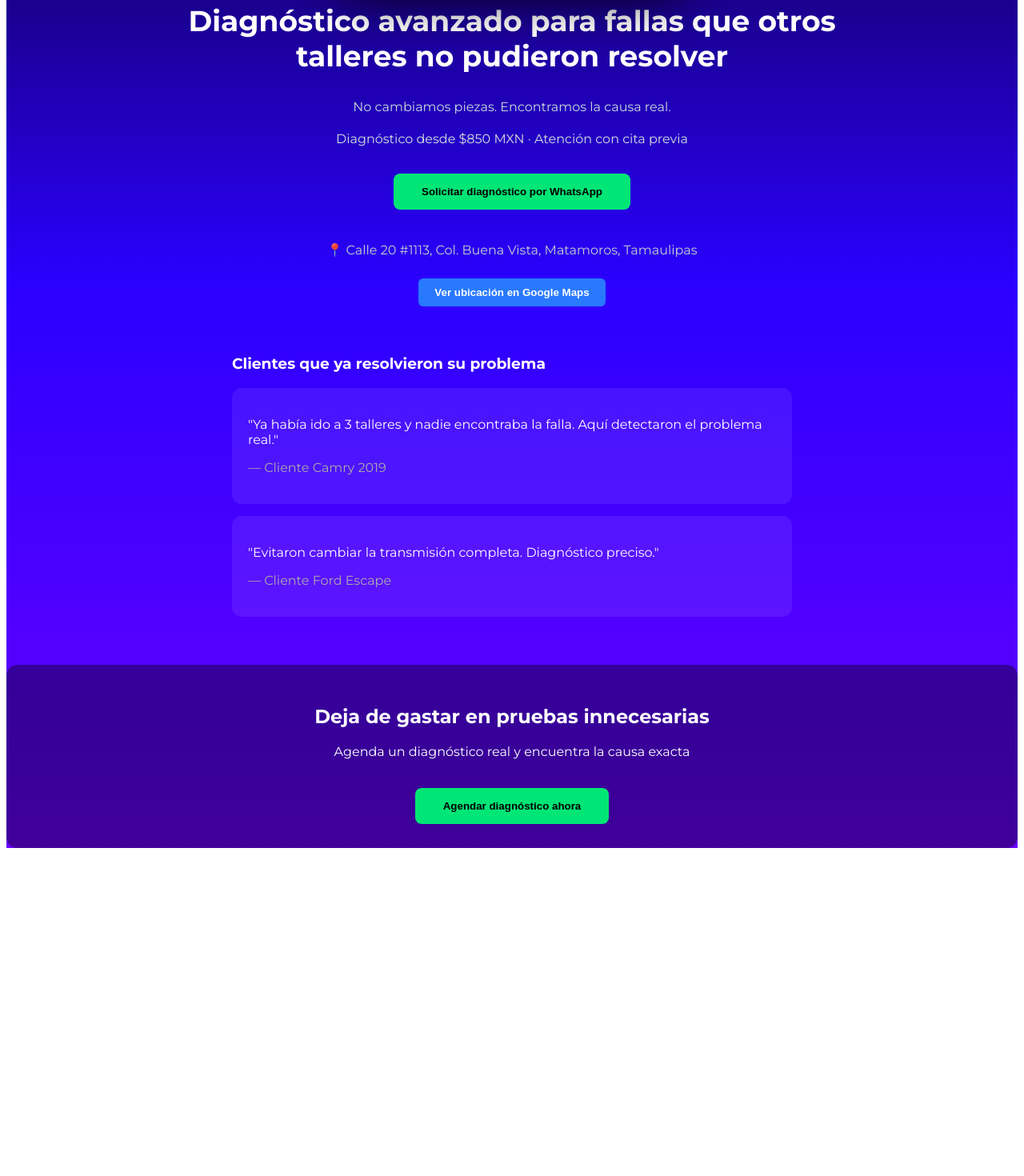
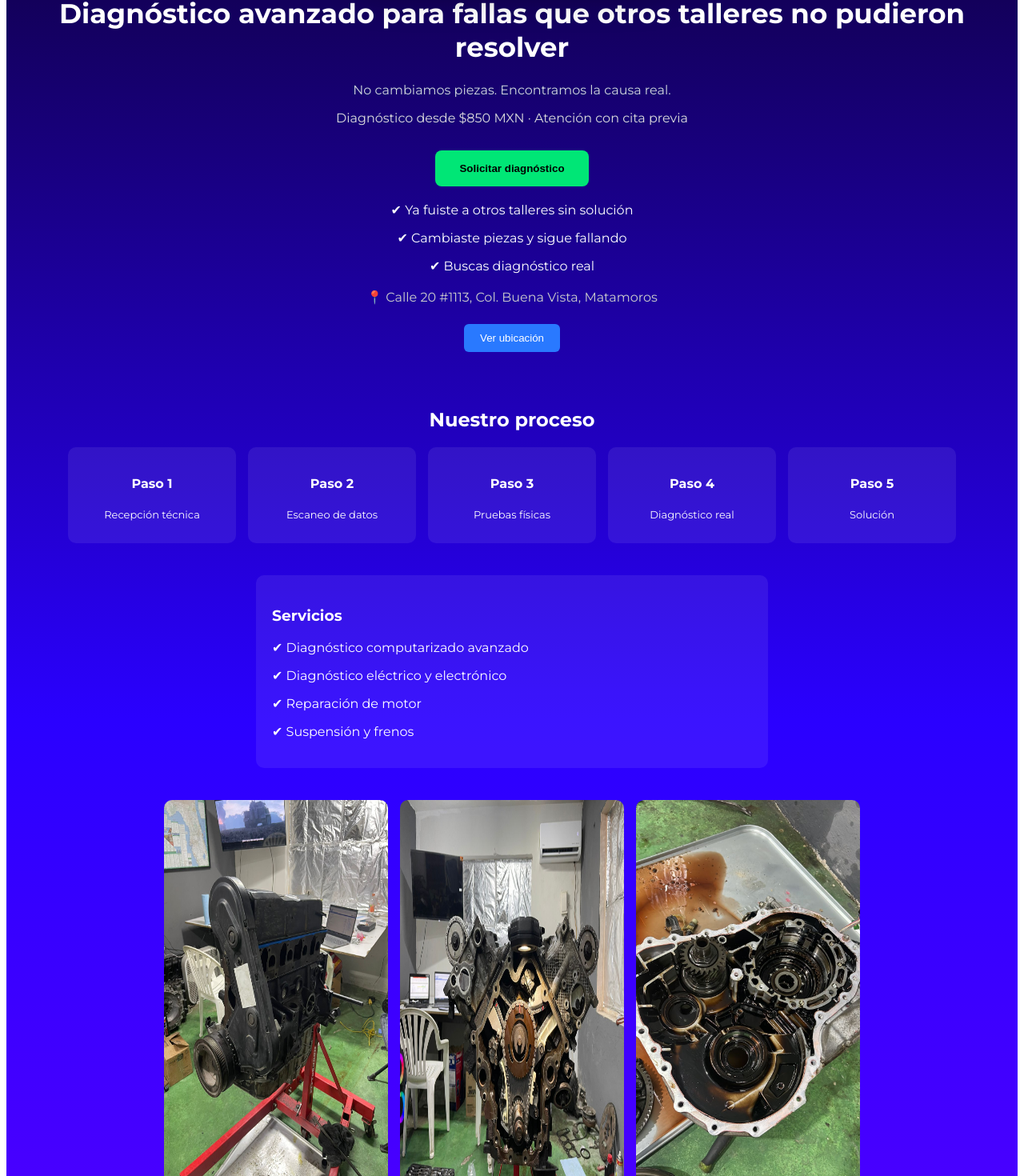
Before and after one commit to galzapata12-dev/tallerweb, a Next.js app: page / in a window 1280 px wide. Shown: the part 364-1834 px from the top of the page at 80% size. Before the commit the page ends 1432 px from the top, so only its background shows below. Built offline with nearby package versions, Linux system fonts and the light colour scheme.

Commit message:
Update index.js

```diff
--- a/pages/index.js
+++ b/pages/index.js
@@ -19,131 +19,179 @@ export default function Home() {
         fontFamily: "Montserrat, sans-serif"
       }}>
 
-        {/* HERO AJUSTADO ARRIBA */}
+        {/* HERO MÁS CARGADO (SIN ESPACIO MUERTO) */}
         <div style={{
-          minHeight: "85vh",
-          display: "flex",
-          flexDirection: "column",
-          justifyContent: "flex-start", // 👈 sube todo
-          alignItems: "center",
-          paddingTop: "30px", // 👈 controla espacio superior
-          paddingBottom: "20px",
+          padding: "30px 20px",
           textAlign: "center"
         }}>
 
-          {/* LOGO GRANDE */}
           <img src="/logo.png" style={{
-            width: "420px",
+            width: "380px",
             maxWidth: "90%",
-            marginBottom: "10px", // 👈 menos espacio abajo
+            marginBottom: "10px",
             filter: "drop-shadow(0 10px 30px rgba(0,0,0,0.8))"
           }} />
 
-          {/* TEXTO MÁS ARRIBA */}
-          <h1 style={{
-            fontSize:"36px",
-            fontWeight:"700",
-            maxWidth:"900px",
-            marginTop:"5px" // 👈 pegado al logo
-          }}>
+          <h1 style={{fontSize:"34px", fontWeight:"700"}}>
             Diagnóstico avanzado para fallas que otros talleres no pudieron resolver
           </h1>
 
-          <p style={{
-            color:"#cfd8dc",
-            marginTop:"8px"
-          }}>
+          <p style={{color:"#cfd8dc"}}>
             No cambiamos piezas. Encontramos la causa real.
           </p>
 
-          <p style={{
-            marginTop:"5px",
-            color:"#ddd"
-          }}>
+          <p style={{color:"#ddd"}}>
             Diagnóstico desde $850 MXN · Atención con cita previa
           </p>
 
-          {/* BOTÓN */}
-          <a href={whatsappLink} target="_blank" rel="noopener noreferrer">
+          <a href={whatsappLink} target="_blank">
             <button style={{
-              marginTop:"18px",
-              padding:"15px 35px",
+              marginTop:"15px",
+              padding:"15px 30px",
               background:"#00e676",
               color:"black",
               border:"none",
               borderRadius:"8px",
-              fontWeight:"600",
-              cursor:"pointer"
+              fontWeight:"600"
             }}>
-              Solicitar diagnóstico por WhatsApp
+              Solicitar diagnóstico
             </button>
           </a>
 
-          {/* DIRECCIÓN + MAPS */}
-          <div style={{marginTop:"25px"}}>
+          {/* FILTRO INMEDIATO (ARRIBA) */}
+          <div style={{marginTop:"20px"}}>
+            <p>✔ Ya fuiste a otros talleres sin solución</p>
+            <p>✔ Cambiaste piezas y sigue fallando</p>
+            <p>✔ Buscas diagnóstico real</p>
+          </div>
+
+          {/* DIRECCIÓN */}
+          <div style={{marginTop:"20px"}}>
             <p style={{color:"#ccc"}}>
-              📍 Calle 20 #1113, Col. Buena Vista, Matamoros, Tamaulipas
+              📍 Calle 20 #1113, Col. Buena Vista, Matamoros
             </p>
 
             <a
               href="https://www.google.com/maps/search/?api=1&query=Calle+20+1113+Matamoros+Tamaulipas"
               target="_blank"
-              rel="noopener noreferrer"
             >
               <button style={{
-                marginTop:"10px",
+                marginTop:"8px",
                 padding:"10px 20px",
                 background:"#2979ff",
                 color:"white",
                 border:"none",
-                borderRadius:"6px",
-                fontWeight:"600",
-                cursor:"pointer"
+                borderRadius:"6px"
               }}>
-                Ver ubicación en Google Maps
+                Ver ubicación
               </button>
             </a>
           </div>
 
         </div>
 
+        {/* PROCESO */}
+        <div style={{marginTop:"40px", textAlign:"center"}}>
+          <h2>Nuestro proceso</h2>
+
+          <div style={{
+            display:"flex",
+            flexWrap:"wrap",
+            justifyContent:"center",
+            gap:"15px",
+            marginTop:"20px"
+          }}>
+            {[
+              "Recepción técnica",
+              "Escaneo de datos",
+              "Pruebas físicas",
+              "Diagnóstico real",
+              "Solución"
+            ].map((step, i) => (
+              <div key={i} style={{
+                background:"rgba(255,255,255,0.08)",
+                padding:"15px",
+                borderRadius:"10px",
+                width:"180px"
+              }}>
+                <h4>Paso {i+1}</h4>
+                <p style={{fontSize:"13px"}}>{step}</p>
+              </div>
+            ))}
+          </div>
+        </div>
+
+        {/* SERVICIOS */}
+        <div style={{
+          marginTop:"40px",
+          background:"rgba(255,255,255,0.08)",
+          padding:"20px",
+          borderRadius:"10px",
+          maxWidth:"600px",
+          margin:"40px auto"
+        }}>
+          <h3>Servicios</h3>
+          <p>✔ Diagnóstico computarizado avanzado</p>
+          <p>✔ Diagnóstico eléctrico y electrónico</p>
+          <p>✔ Reparación de motor</p>
+          <p>✔ Suspensión y frenos</p>
+        </div>
+
+        {/* IMÁGENES */}
+        <div style={{
+          display:"flex",
+          gap:"15px",
+          justifyContent:"center",
+          flexWrap:"wrap"
+        }}>
+          <img src="/motor.jpeg" style={{width:"280px", borderRadius:"10px"}} />
+          <img src="/motorreparado.jpeg" style={{width:"280px", borderRadius:"10px"}} />
+          <img src="/transmision.jpeg" style={{width:"280px", borderRadius:"10px"}} />
+        </div>
+
         {/* PRUEBA SOCIAL */}
         <div style={{maxWidth:"700px", margin:"40px auto"}}>
-          <h3>Clientes que ya resolvieron su problema</h3>
+          <h3>Clientes reales</h3>
 
-          <div style={{background:"rgba(255,255,255,0.08)", padding:"20px", borderRadius:"12px", marginTop:"15px"}}>
-            <p>"Ya había ido a 3 talleres y nadie encontraba la falla. Aquí detectaron el problema real."</p>
-            <p style={{color:"#aaa"}}>— Cliente Camry 2019</p>
+          <div style={{background:"rgba(255,255,255,0.08)", padding:"15px", borderRadius:"10px", marginTop:"10px"}}>
+            <p>"Nadie encontraba la falla, aquí sí."</p>
           </div>
 
-          <div style={{background:"rgba(255,255,255,0.08)", padding:"20px", borderRadius:"12px", marginTop:"15px"}}>
-            <p>"Evitaron cambiar la transmisión completa. Diagnóstico preciso."</p>
-            <p style={{color:"#aaa"}}>— Cliente Ford Escape</p>
+          <div style={{background:"rgba(255,255,255,0.08)", padding:"15px", borderRadius:"10px", marginTop:"10px"}}>
+            <p>"Me evitaron gastar miles en piezas innecesarias."</p>
           </div>
+        </div>
+
+        {/* FAQ */}
+        <div style={{maxWidth:"700px", margin:"40px auto"}}>
+          <h3>Preguntas frecuentes</h3>
+
+          <p><strong>¿Por qué se cobra diagnóstico?</strong><br/>
+          Porque es análisis técnico real.</p>
+
+          <p><strong>¿Incluye reparación?</strong><br/>
+          No, primero se detecta la causa.</p>
         </div>
 
         {/* CTA FINAL */}
         <div style={{
-          marginTop:"60px",
-          padding:"30px",
+          marginTop:"50px",
+          padding:"25px",
           background:"rgba(0,0,0,0.4)",
-          borderRadius:"14px",
+          borderRadius:"10px",
           textAlign:"center"
         }}>
-          <h2>Deja de gastar en pruebas innecesarias</h2>
-          <p>Agenda un diagnóstico real y encuentra la causa exacta</p>
-
-          <a href={whatsappLink} target="_blank" rel="noopener noreferrer">
+          <h2>Deja de gastar en pruebas</h2>
+          <a href={whatsappLink} target="_blank">
             <button style={{
-              marginTop:"20px",
-              padding:"15px 35px",
+              marginTop:"15px",
+              padding:"15px 30px",
               background:"#00e676",
               color:"black",
               border:"none",
-              borderRadius:"8px",
-              fontWeight:"600"
+              borderRadius:"8px"
             }}>
-              Agendar diagnóstico ahora
+              Agendar diagnóstico
             </button>
           </a>
         </div>
```
